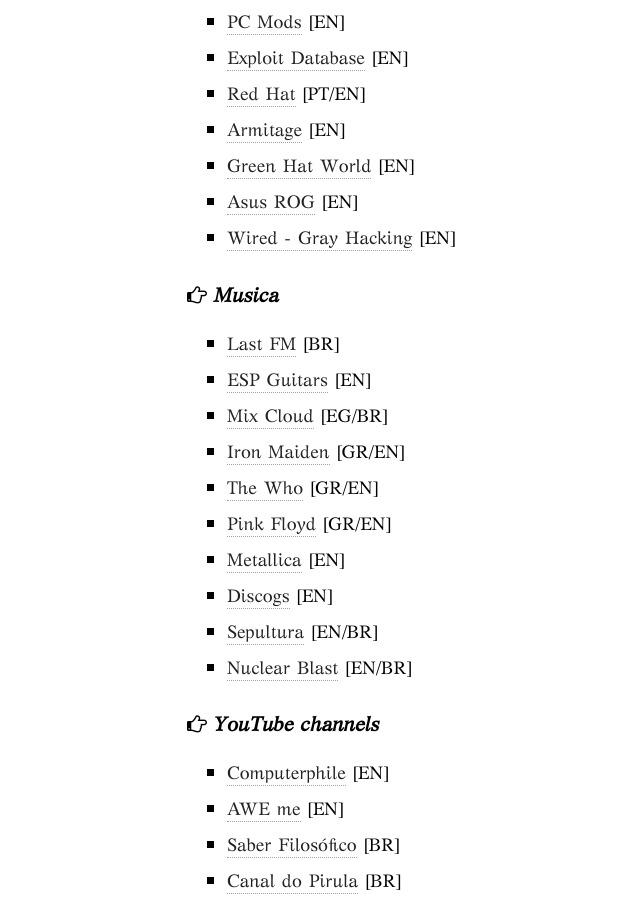
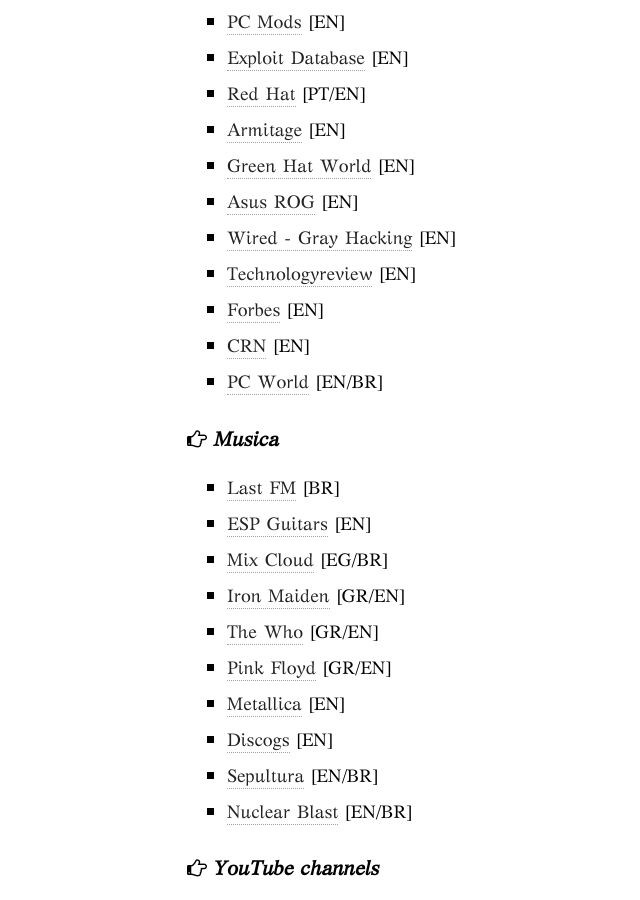
Before and after one commit to Agt-Morgu5/agt-morgu5.github.io, a Jekyll site: the page built from links/index.md, in a window 1280 px wide and 900 px high, scrolled down 937 px. Shown: the whole window, without its empty margins (99-739 px from the left). Built offline with Jekyll 4.4.1, drawn with Linux system fonts in a browser that asks for light colours; nearby versions of some CDN libraries.

Commit message:
machine-messiah

```diff
--- a/links/index.md
+++ b/links/index.md
@@ -29,7 +29,10 @@
 * [Green Hat World](http://greenhatworld.com/){:target="_blank"}  [EN]
 * [Asus ROG](http://rog.asus.com/landing.aspx){:target="_blank"} [EN]
 * [Wired - Gray Hacking](https://www.wired.com/2016/04/hacker-lexicon-white-hat-gray-hat-black-hat-hackers/){:target="_blank"}  [EN]
-
+* [Technologyreview](https://www.technologyreview.com/){:target="_blank"} [EN]
+* [Forbes](http://www.forbes.com/forbes/welcome/?toURL=http://www.forbes.com/forbes/&refURL=&referrer=){:target="_blank"} [EN]
+* [CRN](http://www.crn.com/slide-shows/data-center/300082800/the-2016-tech-innovator-awards.htm){:target="_blank"} [EN]
+* [PC World](http://www.pcworld.com/){:target="_blank"} [EN/BR]
 
 ##### <i class="fa fa-hand-o-right"></i> Musica
 
```
